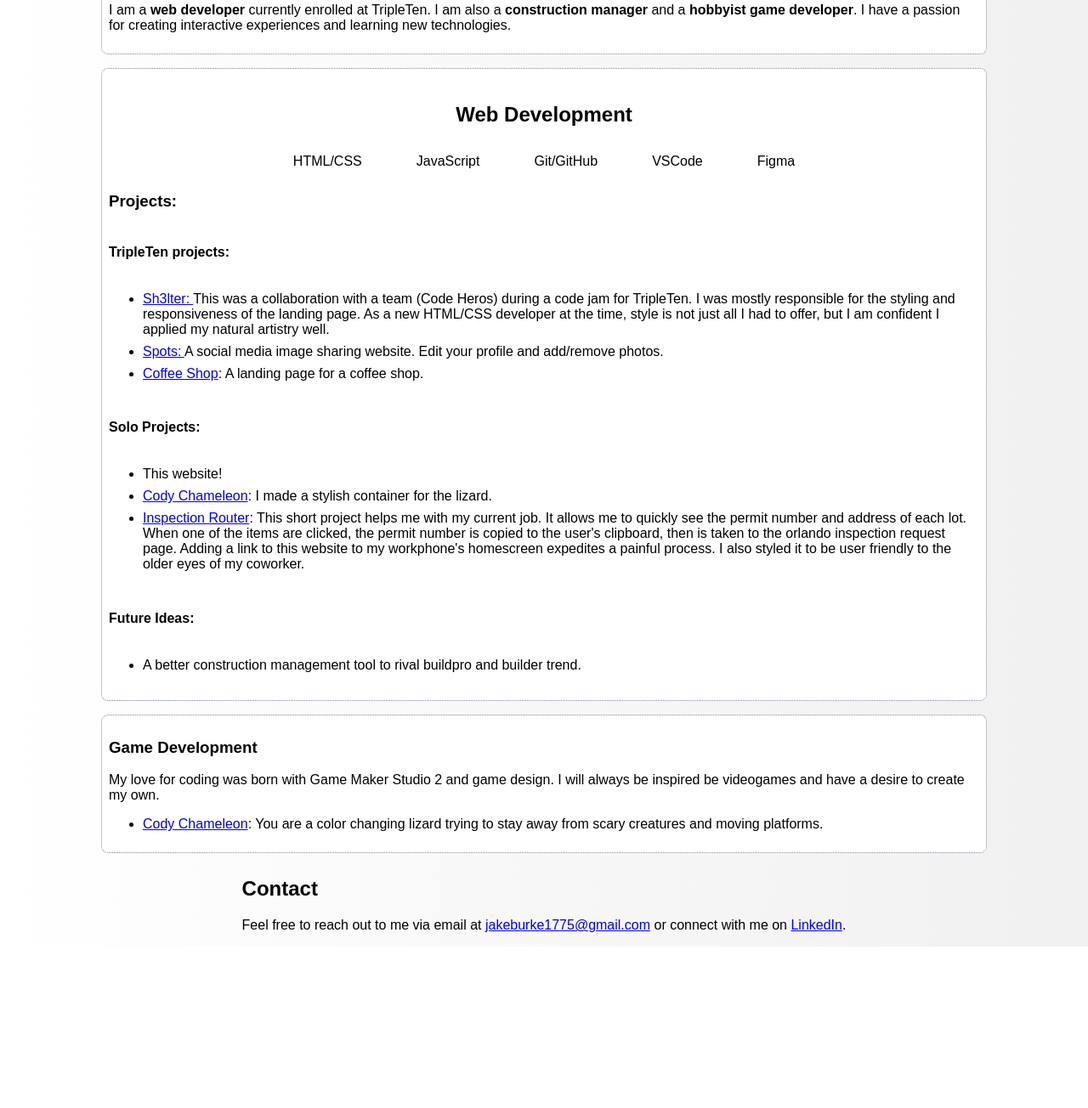
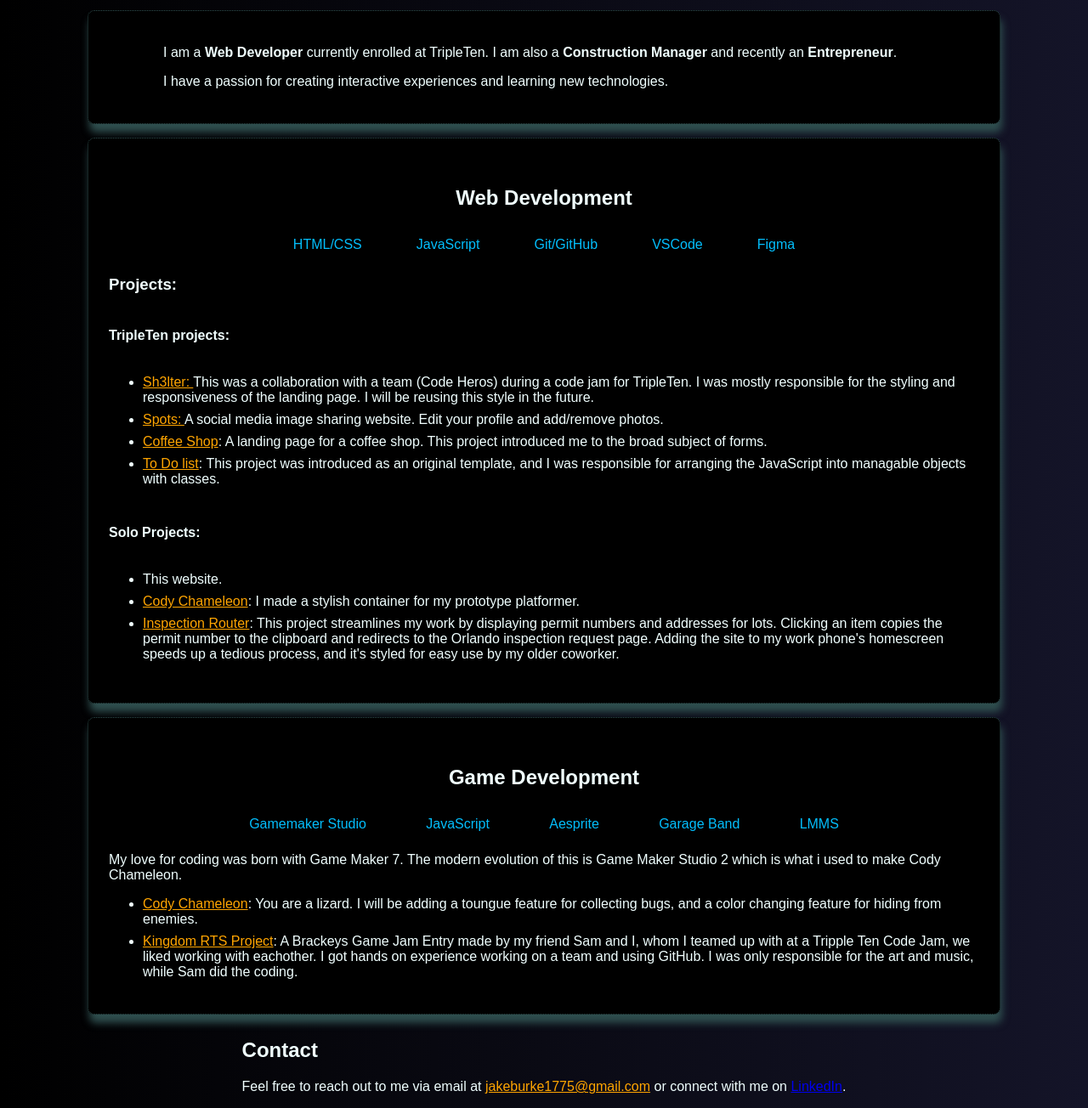
Before and after one commit to jakeburke1775/homepage, a plain HTML site: page index.html in a window 1280 px wide. Shown: the part 110-1414 px from the top of the page at 85% size. Before the commit the page ends 1224 px from the top, so only its background shows below. Drawn offline with Linux system fonts and the light colour scheme.

Commit message:
update landing page style and content

```diff
--- a/blocks/header.css
+++ b/blocks/header.css
@@ -0,0 +1,7 @@
+.header__title {
+  text-align: center;
+}
+
+.header__subtitle {
+  color: #03befc;
+}
--- a/blocks/page.css
+++ b/blocks/page.css
@@ -1,3 +1,7 @@
+li {
+  margin-bottom: 8px;
+}
+
 .page {
   display: flex;
   flex-direction: column;
@@ -5,23 +9,63 @@
   font-family: Arial, Helvetica, sans-serif;
   padding: 0;
   margin: 0;
+  background: rgb(0, 0, 0);
+  background: linear-gradient(
+    90deg,
+    rgba(0, 0, 0, 1) 0%,
+    rgba(20, 20, 40, 1) 100%
+  );
+  color: azure;
+}
+
+.link {
+  color: orange;
+}
+
+.link:hover {
+  color: red;
+}
+
+.link:visited {
+}
+
+.page__section {
+  padding: 24px;
+  border: 1px dotted darkslategray;
+  border-radius: 8px;
+  background-color: black;
+  margin: 8px;
+  width: 100%;
+  max-width: 80%;
+  box-shadow: 2px 10px 10px darkslategray;
+}
+
+.page__section_light {
+  padding: 8px;
+  border: 1px dotted lightslategray;
+  border-radius: 8px;
+  background-color: white;
+  margin: 8px;
+  width: 100%;
+  max-width: 80%;
+}
+
+.page_light {
   background: rgb(255, 255, 255);
   background: linear-gradient(
     90deg,
     rgba(255, 255, 255, 1) 0%,
     rgba(240, 240, 240, 1) 100%
   );
+  color: black;
 }
 
-li {
-  margin-bottom: 8px;
+.content-padding {
+  padding: 0 64px;
 }
 
-.page__section {
-  padding: 8px;
-  border: 1px dotted lightslategray;
-  border-radius: 8px;
-  background-color: white;
-  margin: 8px;
-  max-width: 80%;
+@media screen and (max-width: 600px) {
+  .content-padding {
+    padding: 0 32px;
+  }
 }
--- a/blocks/webdev.css
+++ b/blocks/webdev.css
@@ -5,11 +5,11 @@
   justify-content: center;
 }
 
-.webdev__title {
+.title {
   margin: 32px;
+  text-align: center;
 }
-
-.webdev__skills-list {
+.skills-list {
   padding: 0;
   margin: 0 auto 0;
   max-width: 700px;
@@ -19,20 +19,18 @@
   gap: 64px;
   justify-content: space-around;
   list-style: none;
-}
-
-.webdev__title {
-  text-align: center;
+  color: #03befc;
 }
 
 @media screen and (max-width: 775px) {
-  .webdev__skills-list {
+  .skills-list {
     gap: 32px;
   }
 }
 
 @media screen and (max-width: 600px) {
-  .webdev__skills-list {
+  .skills-list {
     gap: 16px;
+    padding: 0 32px;
   }
 }
--- a/index.html
+++ b/index.html
@@ -9,20 +9,24 @@
   <body class="page">
     <header class="header">
       <h1 class="header__title">Jake Burke</h1>
+      <p class="header__subtitle content-padding">
+        Aspiring Software Engineer | Construction Manager | Entrepreneur
+      </p>
     </header>
     <section class="about page__section">
-      <p class="about__desc">
-        I am a <strong class="strong-text">web developer</strong> currently
+      <p class="about__desc content-padding">
+        I am a <strong class="strong-text">Web Developer</strong> currently
         enrolled at TripleTen. I am also a
-        <strong class="strong-text">construction manager</strong> and a
-        <strong class="strong-text">hobbyist game developer</strong>. I have a
+        <strong class="strong-text">Construction Manager</strong> and recently an
+        <strong class="strong-text">Entrepreneur</strong>.
+      </p>
+      <p class="about__desc content-padding">I have a
         passion for creating interactive experiences and learning new
-        technologies.
-      </p>
+        technologies. </p>
     </section>
     <section class="webdev page__section">
-      <h2 class="webdev__title">Web Development</h2>
-      <ul class="webdev__skills-list">
+      <h2 class="webdev__title title">Web Development</h2>
+      <ul class="webdev__skills-list skills-list content-padding">
         <li class="webdev__skill">HTML/CSS</li>
         <li class="webdev__skill">JavaScript</li>
         <li class="webdev__skill">Git/GitHub</li>
@@ -33,80 +37,76 @@
       <h4 class="webdev__projects_subtitle">TripleTen projects:</h4>
       <ul class="webdev__projects_list">
         <li class="webdev__projects_list-item">
-          <a href="https://00h00w.github.io/CodeJamJanuary/" target="_blank"
+          <a class="link" href="https://00h00w.github.io/CodeJamJanuary/" target="_blank"
             >Sh3lter: </a
           >This was a collaboration with a team (Code Heros) during a code jam
           for TripleTen. I was mostly responsible for the styling and
-          responsiveness of the landing page. As a new HTML/CSS developer at the
-          time, style is not just all I had to offer, but I am confident I
-          applied my natural artistry well.
+          responsiveness of the landing page. I will be reusing this style in the future.
         </li>
         <li class="webdev__projects_list-item">
-          <a
+          <a class="link"
             href="https://jakeburke1775.github.io/se_project_spots/"
             target="_blank"
             >Spots: </a
           >A social media image sharing website. Edit your profile and
           add/remove photos.
         </li>
-        <li><a href="#">Coffee Shop</a>: A landing page for a coffee shop.</li>
+        <li><a class="link" href="https://jakeburke1775.github.io/se_project_coffeeshop/">Coffee Shop</a>: A landing page for a coffee shop. This project introduced me to the broad subject of forms.</li>
+        <li><a class="link" href="https://jakeburke1775.github.io/se_project_todo-app/">To Do list</a>: This project was introduced as an original template, and I was responsible for arranging the JavaScript into managable objects with classes.</li>
       </ul>
       <h4 class="webdev__projects_subtitle">Solo Projects:</h4>
       <ul class="webdev__projects_list">
-        <li class="webdev__projects_list-item">This website!</li>
+        <li class="webdev__projects_list-item">This website.</li>
         <li>
-          <a
+          <a class="link"
             href="https://jakeburke1775.github.io/CodyChameleon/"
             target="_blank"
             >Cody Chameleon</a
-          >: I made a stylish container for the lizard.
+          >: I made a stylish container for my prototype platformer.
         </li>
         <li class="webdev__projects_list-item">
-          <a href="https://jakeburke1775.github.io/inspflow/"
+          <a class="link" href="https://jakeburke1775.github.io/inspflow/"
             >Inspection Router</a
-          >: This short project helps me with my current job. It allows me to
-          quickly see the permit number and address of each lot. When one of the
-          items are clicked, the permit number is copied to the user's
-          clipboard, then is taken to the orlando inspection request page.
-          Adding a link to this website to my workphone's homescreen expedites a
-          painful process. I also styled it to be user friendly to the older
-          eyes of my coworker.
+          >: This project streamlines my work by displaying permit numbers and addresses for lots. Clicking an item copies the permit number to the clipboard and redirects to the Orlando inspection request page. Adding the site to my work phone's homescreen speeds up a tedious process, and it's styled for easy use by my older coworker.
         </li>
-      </ul>
 
-      <h4 class="webdev_projects_subtitle">Future Ideas:</h4>
+    </section>
+    <section class="gamedev page__section">
+      <h2 class="gamedev__title title">Game Development</h3>
+        <ul class="gamedev__skills-list skills-list content-padding">
+          <li class="gamedev__skill">Gamemaker Studio</li>
+          <li class="gamedev__skill">JavaScript</li>
+          <li class="gamedev__skill">Aesprite</li>
+          <li class="gamedev__skill">Garage Band</li>
+          <li class="gamedev__skill">LMMS</li>
+        </ul>
+      <p class="gamdev__desc">
+        My love for coding was born with Game Maker 7. The modern evolution of this is Game Maker Studio 2 which is what i used to make Cody Chameleon.
+      </p>
       <ul>
         <li>
-          A better construction management tool to rival buildpro and builder
-          trend.
+          <a class="link"
+            href="https://jakeburke1775.github.io/CodyChameleon/"
+            target="_blank"
+            >Cody Chameleon</a
+          >: You are a lizard. I will be adding a toungue feature for collecting bugs, and a color changing feature for hiding from enemies.
+        </li>
+        <li>
+          <a class="link"
+            href="https://w00h00.itch.io/kingdom-rts-project/"
+            target="_blank"
+            >Kingdom RTS Project</a
+          >: A Brackeys Game Jam Entry made by my friend Sam and I, whom I teamed up with at a Tripple Ten Code Jam, we liked working with eachother. I got hands on experience working on a team and using GitHub. I was only responsible for the art and music, while Sam did the coding.
         </li>
       </ul>
     </section>
-    <section class="gamedev page__section">
-      <h3 class="gamedev__title">Game Development</h3>
-      <p class="gamdev__desc">
-        My love for coding was born with Game Maker Studio 2 and game design. I
-        will always be inspired be videogames and have a desire to create my
-        own.
-      </p>
-      <ul>
-        <li>
-          <a
-            href="https://jakeburke1775.github.io/CodyChameleon/"
-            target="_blank"
-            >Cody Chameleon</a
-          >: You are a color changing lizard trying to stay away from scary
-          creatures and moving platforms.
-        </li>
-      </ul>
-    </section>
-    <section>
+    <footer class="footer content-padding">
       <h2>Contact</h2>
       <p>
         Feel free to reach out to me via email at
-        <a href="mailto:jakeburke1775@gmail.com">jakeburke1775@gmail.com</a> or
+        <a class="link" href="mailto:jakeburke1775@gmail.com">jakeburke1775@gmail.com</a> or
         connect with me on <a href="#">LinkedIn</a>.
       </p>
-    </section>
+    </footer>
   </body>
 </html>
--- a/pages/index.css
+++ b/pages/index.css
@@ -5,6 +5,7 @@
 @import url(../blocks/about.css);
 @import url(../blocks/webdev.css);
 @import url(../blocks/gamedev.css);
+@import url(../blocks/footer.css);
+
 /* @import url(../blocks/card.css);
-@import url(../blocks/footer.css);
 @import url(../blocks/modal.css); */
```
Also changed, not shown: README.md, blocks/footer.css (added).
